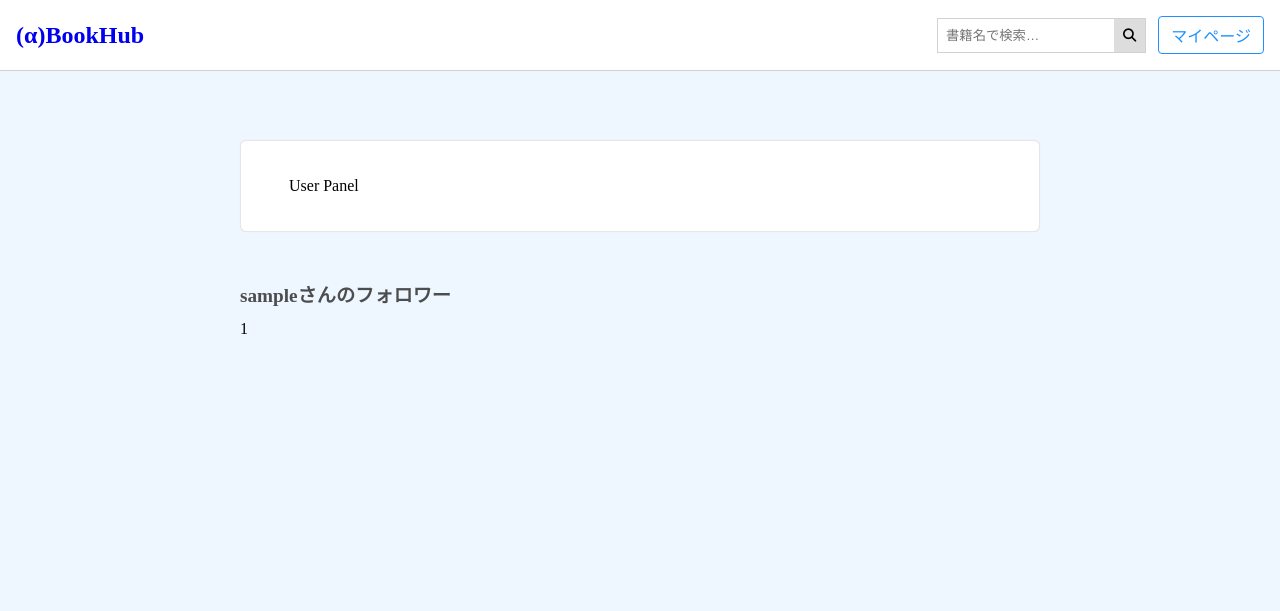
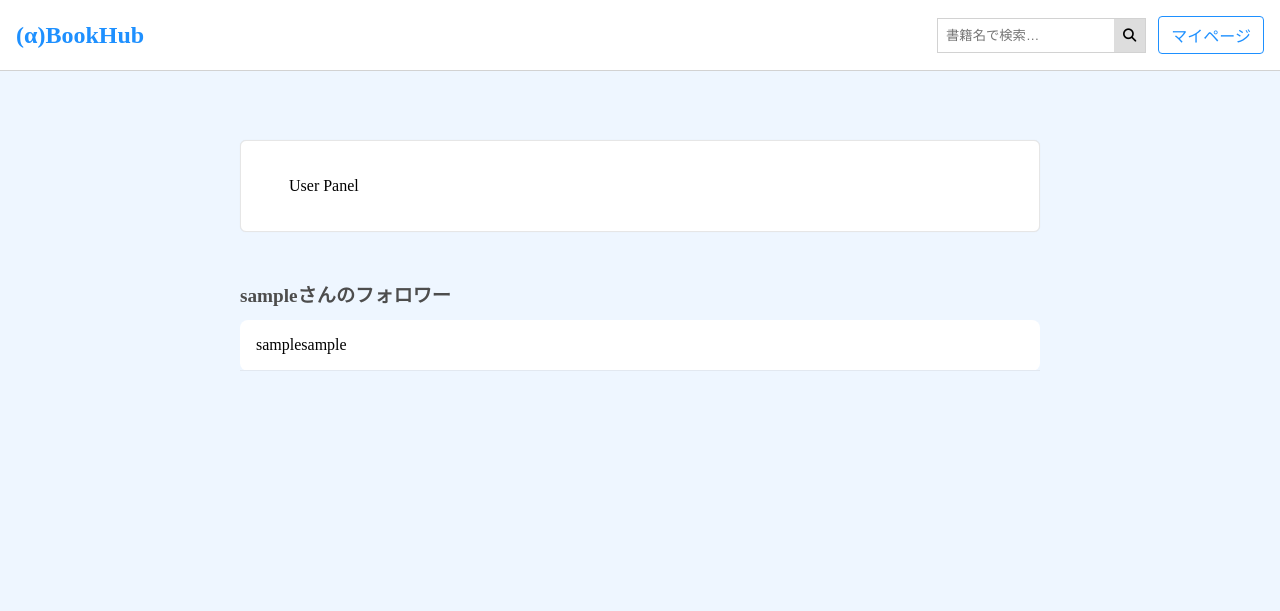
Before and after one commit to gamari/bookhub-django, a Django app: page /accounts/00000000-0000-0000-0000-000000000001/follower/ in a window 1280 px wide. Shown: the top 611 px of the page. Run offline with Django 3.2, Linux system fonts and the light colour scheme; a user stored in the database is signed in; tables that the repository leaves empty hold one stand-in row (values such as "Sample post").

Commit message:
フォローボタンの配置

```diff
--- a/apps/contact/templates/contact.html
+++ b/apps/contact/templates/contact.html
@@ -10,7 +10,7 @@
 {% endblock %}
 
 {% block content %}
-<div class="card card-section">
+<section class="card">
   <h3 class="mb-4">お問い合わせ</h3>
 
   {% if message %}
@@ -33,5 +33,5 @@
     </div>
     <button type="submit" class="btn btn-primary submit-btn">送信する</button>
   </form>
-</div>
+</section>
 {% endblock %}
--- a/apps/follow/application/usecases.py
+++ b/apps/follow/application/usecases.py
@@ -10,6 +10,8 @@ class ShowFollowerPage(Usecase):
         account = self.account_service.get_account_by_id(id)
         followers = account.followers.all()
 
+        print(followers)
+
         return {
             "followers": followers,
             "account": account,
--- a/apps/follow/models.py
+++ b/apps/follow/models.py
@@ -7,9 +7,17 @@ User = get_user_model()
 
 class Follow(models.Model):
     follower = models.ForeignKey(
-        User, on_delete=models.CASCADE, related_name="following"
+        verbose_name="フォローしているユーザー",
+        to=User,
+        on_delete=models.CASCADE,
+        related_name="following"
     )
     followed = models.ForeignKey(
-        User, on_delete=models.CASCADE, related_name="followers"
+        User,
+        on_delete=models.CASCADE,
+        related_name="followers"
     )
     timestamp = models.DateTimeField(auto_now_add=True)
+
+    class Meta:
+        unique_together = ("follower", "followed")
--- a/apps/follow/templates/pages/follower_page.html
+++ b/apps/follow/templates/pages/follower_page.html
@@ -6,31 +6,50 @@
 <link rel="stylesheet" href="{% static 'css/components/book.css' %}" />
 <link rel="stylesheet" href="{% static 'css/components/review.css' %}" />
 <link rel="stylesheet" href="{% static 'css/components/user.css' %}" />
+<link rel="stylesheet" href="{% static 'css/pages/follower.css' %}" />
 {% endblock %}
 
-{% block title %}
-{{ account.username }}さんのフォロワー
-{% endblock %}
+{% block title %} {{ account.username }}さんのフォロワー {% endblock %}
 
 {% block content %}
 
 <section>
-    <h3></h3>
+  <h3></h3>
 
-    <div class="card">
-        <div>User Panel</div>
-    </div>
+  <div class="card">
+    <div>User Panel</div>
+  </div>
 </section>
 
+<section>
+  <h3>{{ account.username }}さんのフォロワー</h3>
 
-<section>
-    <h3>{{ account.username }}さんのフォロワー</h3>
+  <div class="follower-list">
+    {% for follow in followers %}
+    <div class="follower-line">
+      <div>
+        {% comment %} TODO アイコンを表示する {% endcomment %}
+        {{ follow.follower.username }}
+      </div>
 
-    {% for follower in followers %}
-      <div>1</div>
+      <div class="follow-info">
+        {{ follow.follower.username }}
+      </div>
+
+      <div>
+        {% comment %} フォローボタンを配置する {% endcomment %}
+        {% if request.user.id != follow.follower.id %}
+          <form action="{% url 'follow' follow.follower.id %}" method="POST">
+            {% csrf_token %}
+            <input type="submit" value="フォロー" class="btn btn-primary" />
+          </form>
+        {% endif %}
+      </div>
+    </div>
     {% empty %}
-      <div class="mt-4 card">存在しません</div>
+    <div class="follower-line">存在しません</div>
     {% endfor %}
+  </div>
 </section>
 
 {% endblock %}
--- a/config/settings.py
+++ b/config/settings.py
@@ -103,7 +103,7 @@ LOGIN_URL = "login"
 
 LANGUAGE_CODE = "ja"
 TIME_ZONE = "Asia/Tokyo"
-USE_TZ = False
+USE_TZ = False  # 日本国内向けのため、タイムゾーンを無効化
 USE_I18N = True
 USE_L10N = True
 
--- a/config/templates/components/header.html
+++ b/config/templates/components/header.html
@@ -1,6 +1,6 @@
 <header class="header-section">
   <div class="logo-container">
-    <a href="/" class="logo">(α)BookHub</a>
+    <a href="/" class="logo decoration-none">(α)BookHub</a>
   </div>
 
   <nav class="nav-container">
--- a/static/css/base.css
+++ b/static/css/base.css
@@ -24,6 +24,7 @@ section {
   display: flex;
   flex-direction: column;
   gap: 12px;
+  box-sizing: border-box;
 }
 
 .page-title {
--- a/static/css/components/form.css
+++ b/static/css/components/form.css
@@ -63,6 +63,7 @@
   transition: border-color 0.3s, box-shadow 0.3s;
   resize: none;
   outline: none;
+  box-sizing: border-box;
 }
 
 .form-group > textarea:focus {
--- a/static/css/components/header.css
+++ b/static/css/components/header.css
@@ -16,6 +16,7 @@
   font-weight: bold;
   text-decoration: none;
   padding: 0.8rem;
+  color: #1e90ff;
 }
 
 .logo:hover {
--- /dev/null
+++ b/static/css/pages/follower.css
@@ -0,0 +1,16 @@
+.follower-list {
+    background-color: white;
+    border-radius: 8px;
+}
+
+.follower-line {
+    display: flex;
+    flex-direction: row;
+    justify-content: space-between;
+    padding: 16px;
+    border-bottom: 1px solid #E2E8F0;
+}
+
+.follow-info {
+    flex-grow: 1;
+}
--- a/static/css/tailwind.css
+++ b/static/css/tailwind.css
@@ -73,4 +73,5 @@
 
 .decoration-none {
   text-decoration: none;
+  text-decoration-color: transparent;
 }
```
Also changed, not shown: config/templates/500.html (added, +19 -0 lines), docs/Usecase/フォロワー一覧画面.md (added, +4 -0 lines), README.md, apps/follow/migrations/0002_auto_20231012_0905.py (added), static/css/components/follow.css (line endings or trailing spaces).
